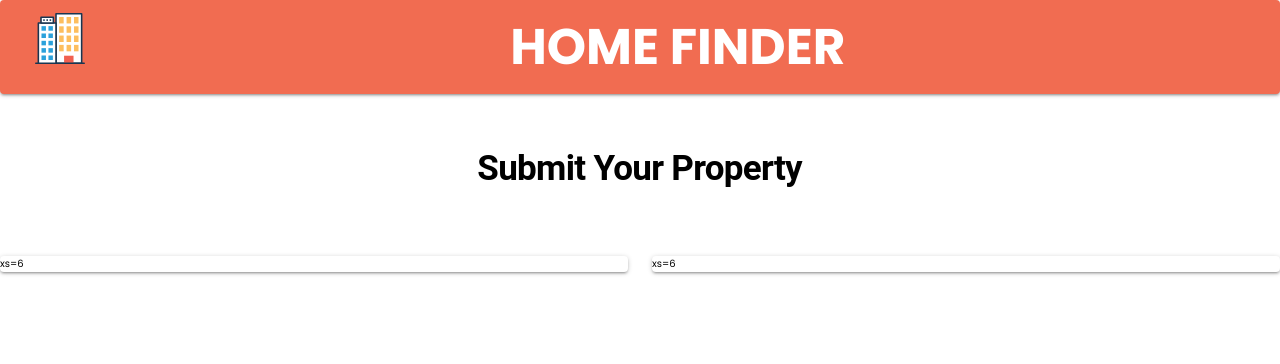
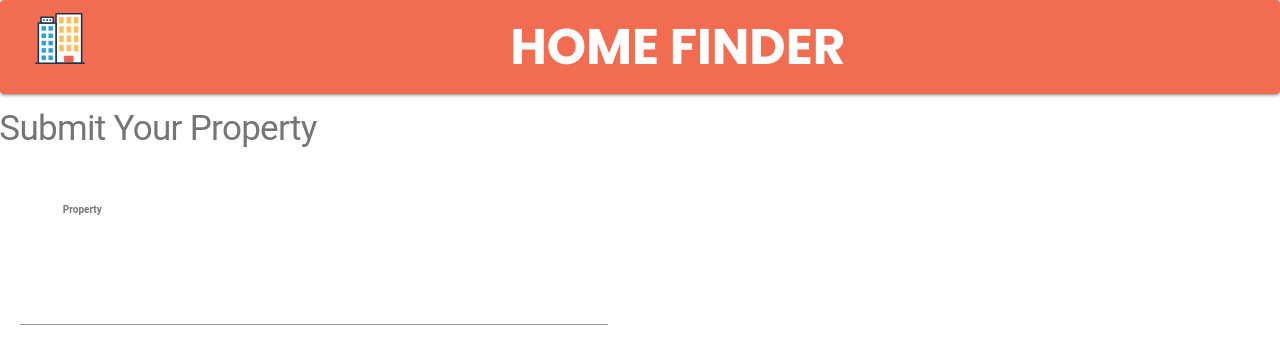
Before and after one commit to Gkonst1/chatbotEstateAgent, a React (Create React App) app in the folder homefinder/: page /tenant in a window 1280 px wide. Shown: the top 364 px of the page. Built offline with nearby package versions, Linux system fonts and the light colour scheme.

Commit message:
Tenant page - {material}

```diff
--- a/homefinder/src/Components/TenantPage/tenant.js
+++ b/homefinder/src/Components/TenantPage/tenant.js
@@ -5,14 +5,51 @@ import { Link } from 'react-router-dom';
 import Paper from '@material-ui/core/Paper';
 import Grid from '@material-ui/core/Grid';
 import Typography from '@material-ui/core/Typography';
+import TextField from '@material-ui/core/TextField';
+import PropTypes from 'prop-types';
+import classNames from 'classnames';
+import { withStyles } from '@material-ui/core/styles';
+import MenuItem from '@material-ui/core/MenuItem';
 
 
-const styles= {
-  paper:{padding:20, margin:20, textAlign:'center'},
-  text:{color:'#000', fontWeight:600}
-}
+// const styles=theme= {
+//   paper:{padding:20, margin:20, textAlign:'center'},
+//   text:{color:'#000', fontWeight:600},
+//   form:{textAlign:'center'},
+//   dense: {marginTop: 19},
+//   textField: {
+//     marginLeft: theme.spacing.unit,
+//     marginRight: theme.spacing.unit,
+//     width: 200,
+//   }
+// }
+
+
+
+const styles = theme => ({
+  container: {
+    display: 'flex',
+    flexWrap: 'wrap',
+  },
+  textField: {
+    marginLeft: theme.spacing.unit,
+    marginRight: theme.spacing.unit,
+    width: 200,
+  },
+  dense: {
+    marginTop: 19,
+  },
+  menu: {
+    width: 200,
+  }
+});
+
+
+
 class Tenant extends React.Component{
   render(){
+    const { classes } = this.props;
+
     return(<Fragment>
       <Header/>
         <Grid container spacing={24}>
@@ -28,16 +65,32 @@ class Tenant extends React.Component{
 
           {/* Left Panel */}
 
-          <Grid item xs={6}>
-          <Paper>xs=6</Paper>
+        <Grid item xs={6} style={styles.form}>
+
+
+        <form style={styles.form}>
+          <TextField
+          id="standard-bare"
+          label="Property"
+          style={{ padding: 20}}
+          className={(styles.dense, styles.textField)}
+          margin="dense"
+          // Inputprops is for the textfield place itself
+          InputProps={{
+            style:{fontSize:'8rem'}
+          }}
+        />
+
+
+          </form>
+
         </Grid>
-
 
 
            {/* Right Panel */}
 
-           <Grid item xs={6}>
-          <Paper>xs=6</Paper>
+        <Grid item xs={6}>
+
         </Grid>
 
         </Grid>
```
